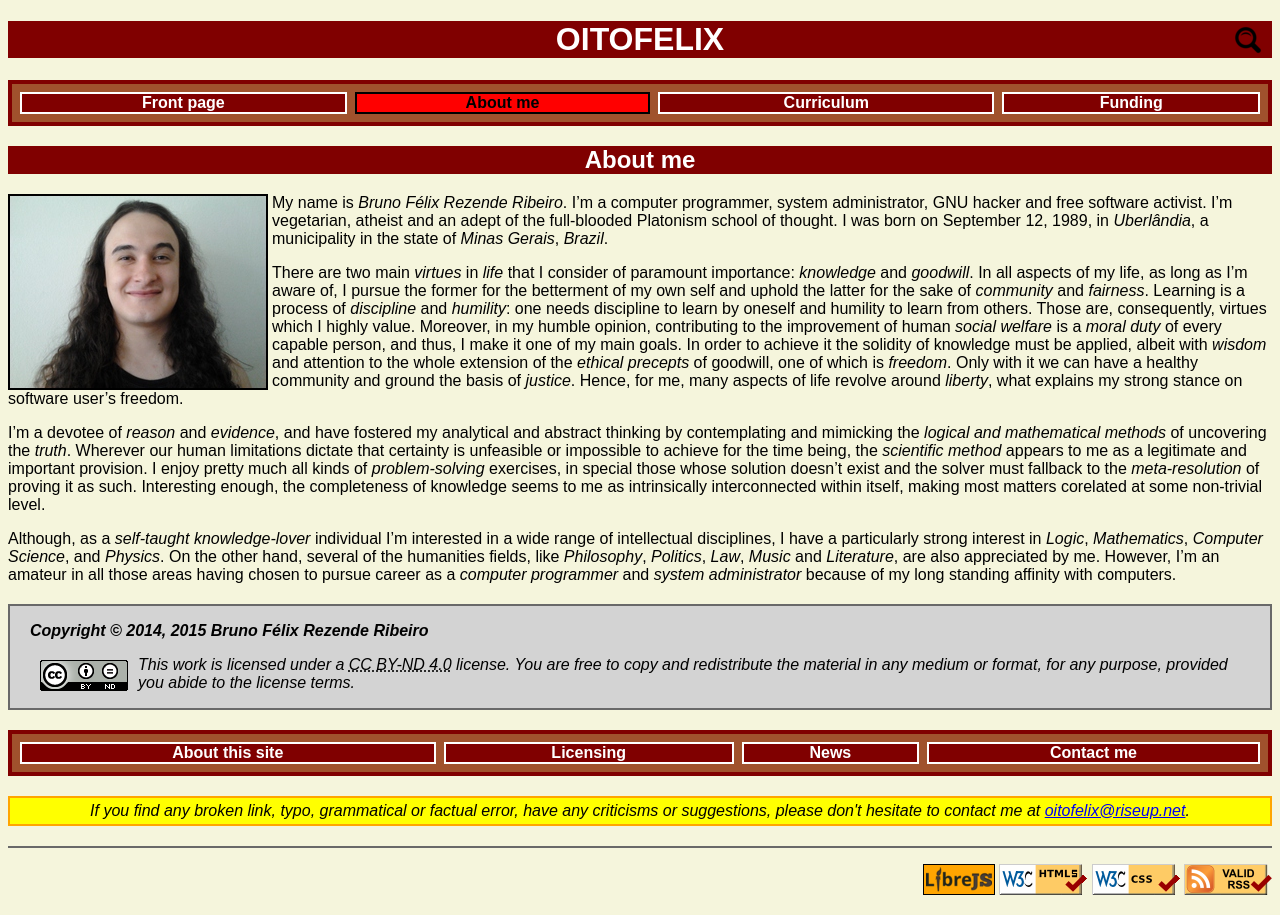
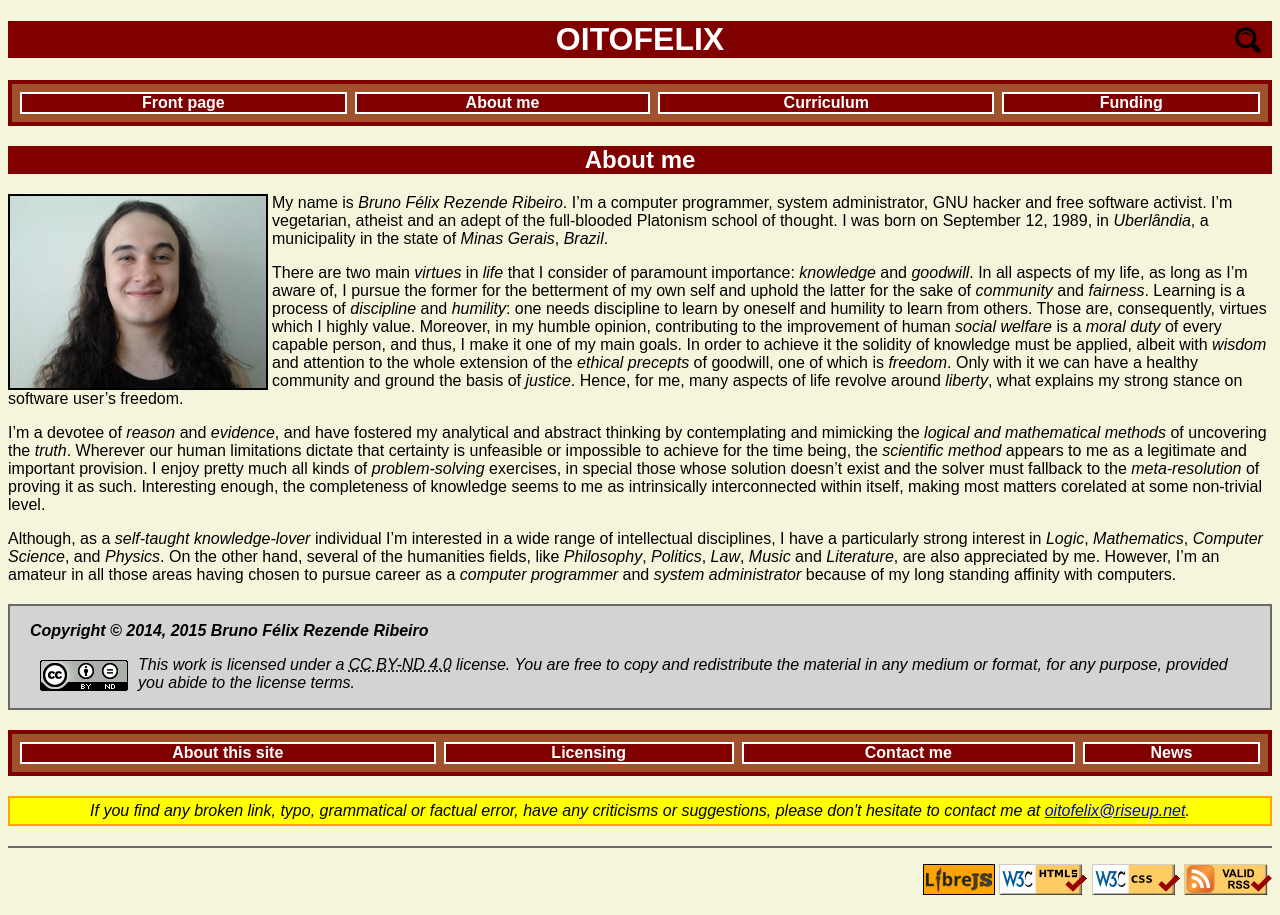
Before and after one commit to oitofelix/oitofelix.github.io, a Jekyll site: the page built from about-me.md, in a window 1280 px wide. Built offline with Jekyll 4.4.1, drawn with Linux system fonts in a browser that asks for light colours.

Commit message:
Fix menu highlighting and bottom menu order

```diff
--- a/_layouts/oitofelix-homepage.html
+++ b/_layouts/oitofelix-homepage.html
@@ -30,7 +30,7 @@
     {% endif %}
 
     <style type="text/css">
-     .nav-bar a[href="{{ page.url }}"] {
+     .nav-bar a[href="{{ site.baseurl }}{% if site.baseurl != '' %}/{% endif %}{{ page.url }}"] {
 	 color: black;
 	 background-color: red;
 	 border-color: black;
@@ -170,11 +170,11 @@
 	    <!-- Licenses -->
 	    <li><a href="/about-this-site.html#licensing">Licensing</a></li>
 
+	    <!-- Contact me -->
+	    <li><a href="/about-this-site.html#contact-me">Contact me</a></li>
+
 	    <!-- News -->
 	    <li><a href="/about-this-site.html#news">News</a></li>
-
-	    <!-- Contact me -->
-	    <li><a href="/about-this-site.html#contact-me">Contact me</a></li>
 
 	  </ul>
 	</nav>
```
